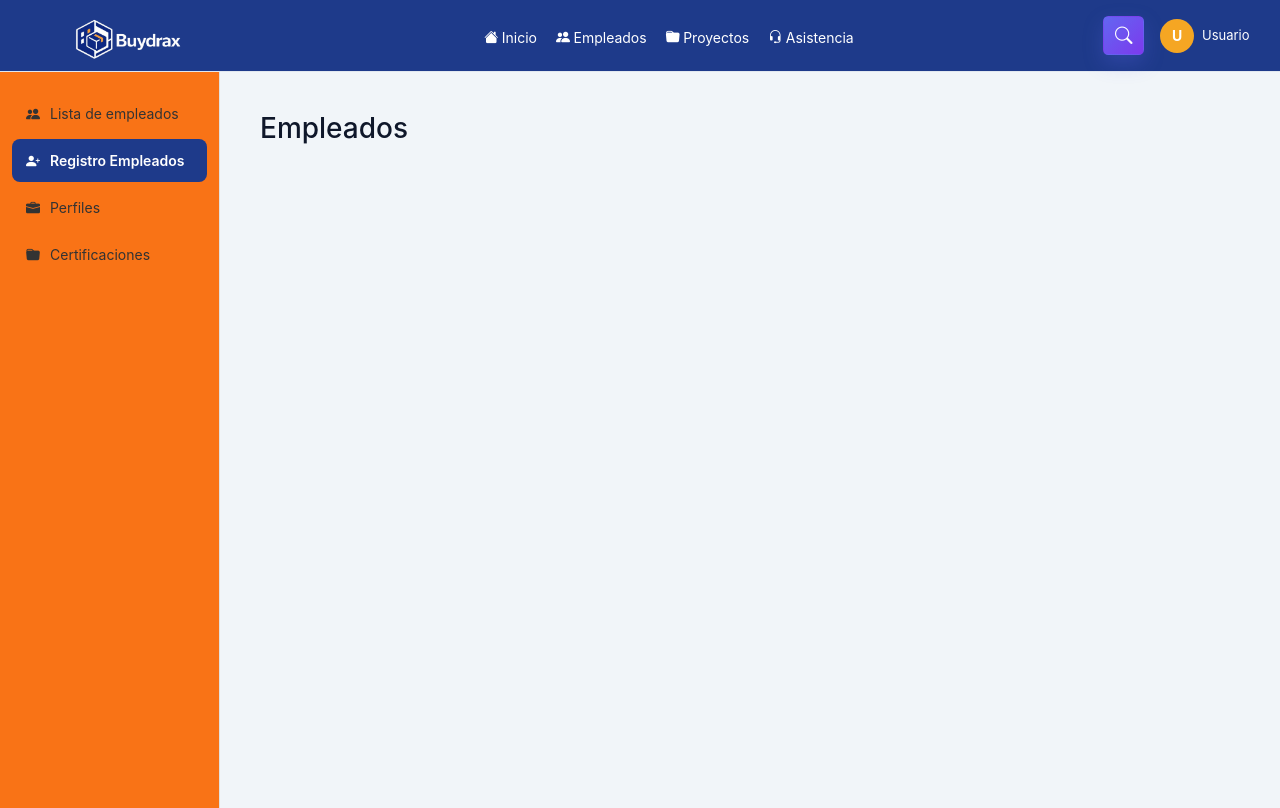
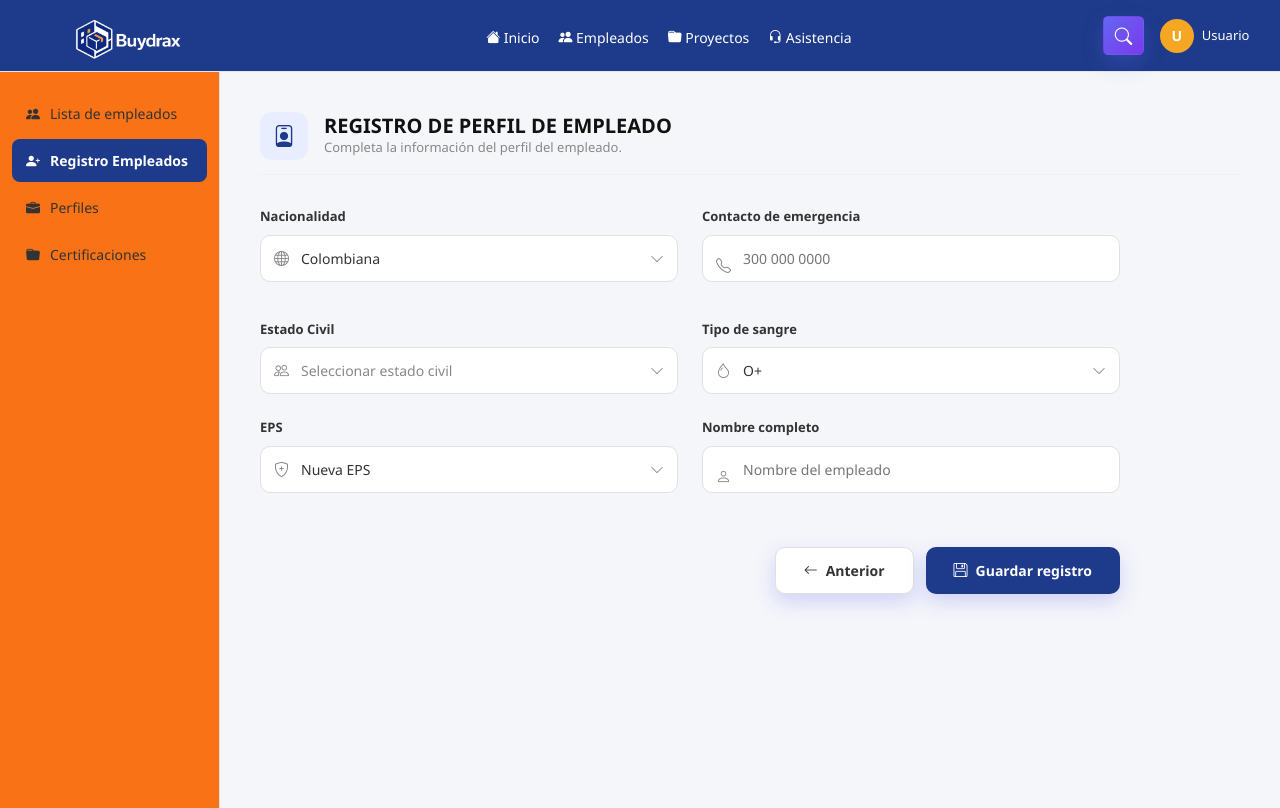
Before and after one commit to YerikHerrera/Proyecto_Buydrax, a React (Vite) app in the folder frontend/: page /empleados/agregar in a window 1280 px wide. Built offline with nearby package versions, Linux system fonts and the light colour scheme.

Commit message:
fix(routes): corregir ruta /empleados/agregar para cargar formulario correcto.

```diff
--- a/frontend/src/pages/empleados.tsx
+++ /dev/null
@@ -1,18 +0,0 @@
-import Navbar from "../components/layout/Navbar";
-import Sidebar from "../components/layout/Sidebar";
-
-export default function empleados() {
-  return (
-    <div>
-      <Navbar />
-
-      <div style={{ display: "flex" }}>
-        <Sidebar />
-
-        <main style={{ flex: 1, padding: "40px" }}>
-          <h1>Empleados</h1>
-        </main>
-      </div>
-    </div>
-  );
-}
--- a/frontend/src/routes/AppRoutes.tsx
+++ b/frontend/src/routes/AppRoutes.tsx
@@ -1,9 +1,8 @@
 import { BrowserRouter, Routes, Route } from "react-router-dom";
-import AgregarEmpleado from "../pages/empleados";
 import Login from "../pages/Login";
 import Dashboard from "../pages/Dashboard";
 import Users from "../pages/Users";
-import AgregarEmpleados from "../pages/AgregarEmpleados";
+import AgregarEmpleados from "../pages/AgregarEmpleados";  // solo este
 import ListaEmpleados from "../pages/ListaEmpleados";
 
 function AppRoutes() {
@@ -14,9 +13,8 @@ function AppRoutes() {
         <Route path="/dashboard" element={<Dashboard />} />
         <Route path="/users" element={<Users />} />
         <Route path="/empleados" element={<ListaEmpleados />} />
-        <Route path="/empleados/agregar" element={<AgregarEmpleado />} />
         <Route path="/empleados/lista" element={<ListaEmpleados />} />
-        <Route path="/empleados/registro" element={<AgregarEmpleados />} />
+        <Route path="/empleados/agregar" element={<AgregarEmpleados />} />  {/* ← formulario real */}
       </Routes>
     </BrowserRouter>
   );
```
